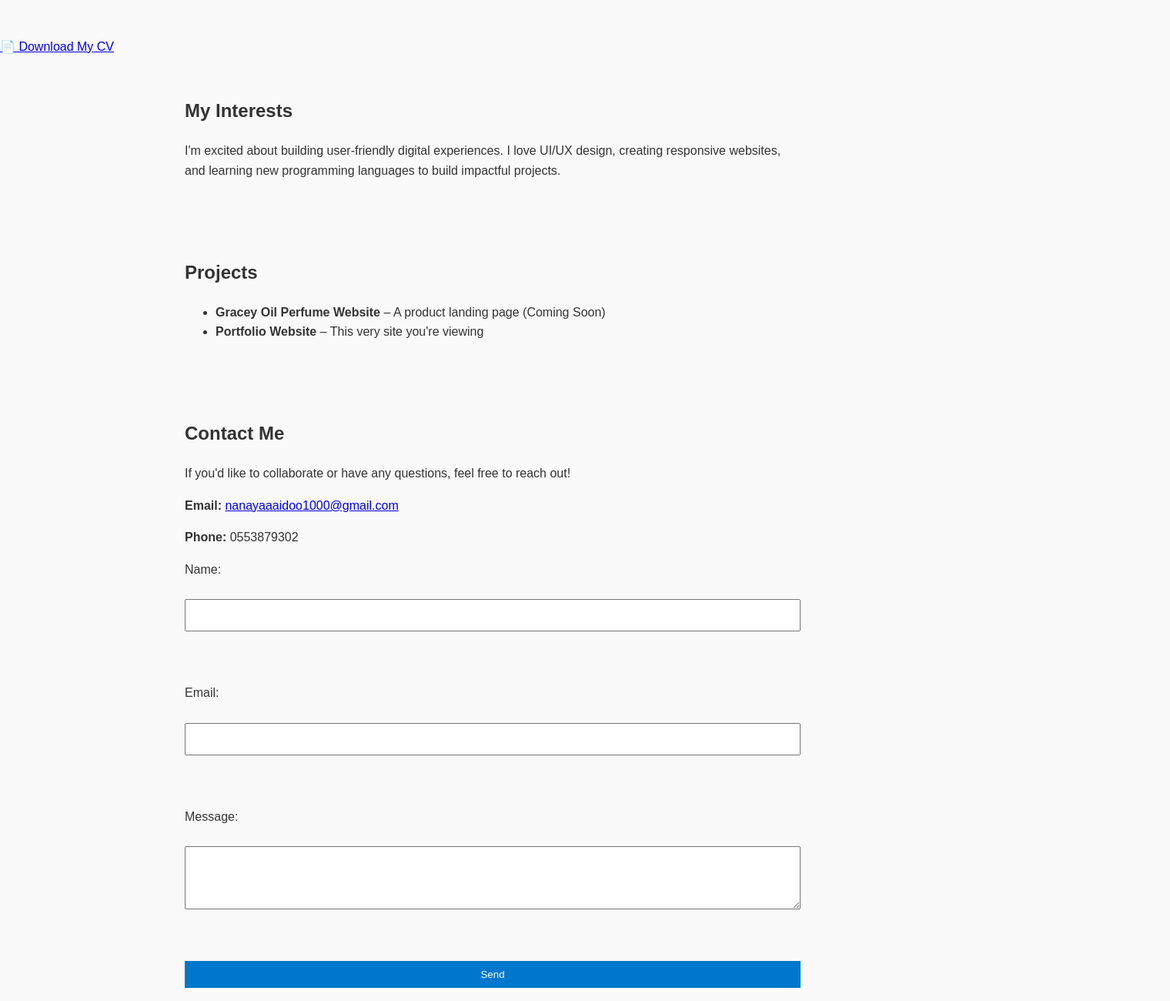
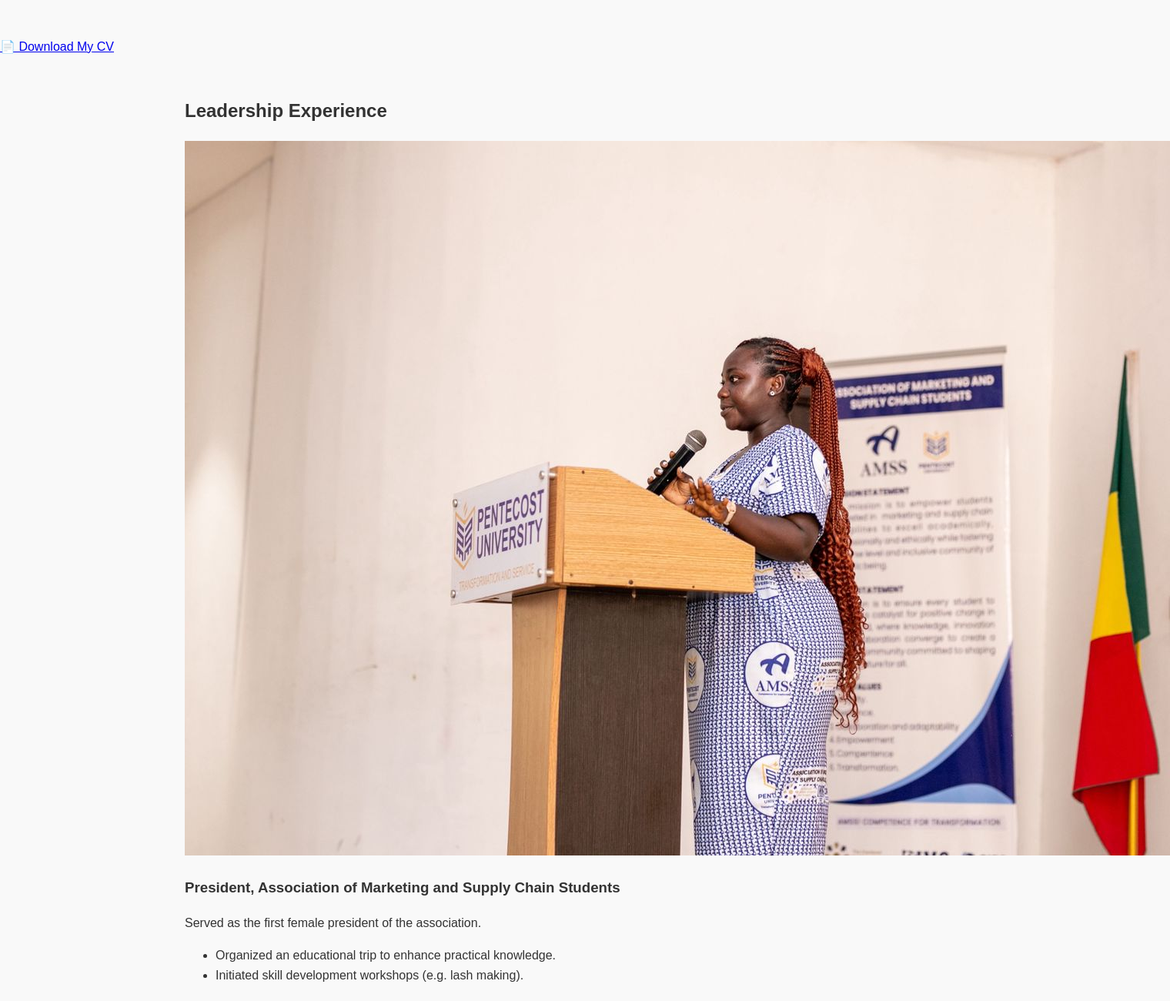
Before and after one commit to graceygrayy/My-Portfolio, a plain HTML site: page index.html in a window 1280 px wide. Shown: the part 1380-2680 px from the top of the page at 77% size, 1520 px wide, since content can reach past the window. Drawn offline with Linux system fonts and the light colour scheme.

Commit message:
Update index.html

```diff
--- a/index.html
+++ b/index.html
@@ -76,6 +76,18 @@
 </section>
 <a href="Gracey_CV.pdf" download>📄 Download My CV</a>  </section>
 
+<section id="leadership">
+  <h2>Leadership Experience</h2>
+  <div class="leadership-item">
+    <img src="leadership1.png.jpg" alt="leadership2.png" class="leadership-img" />
+    <h3>President, Association of Marketing and Supply Chain Students</h3>
+    <p>Served as the first female president of the association.</p>
+    <ul>
+      <li>Organized an educational trip to enhance practical knowledge.</li>
+      <li>Initiated skill development workshops (e.g. lash making).</li>
+    </ul>
+  </div>
+</section>
   <section id="interests">
     <h2>My Interests</h2>
     <p>I'm excited about building user-friendly digital experiences. I love UI/UX design, creating responsive websites, and learning new programming languages to build impactful projects.</p>
```
